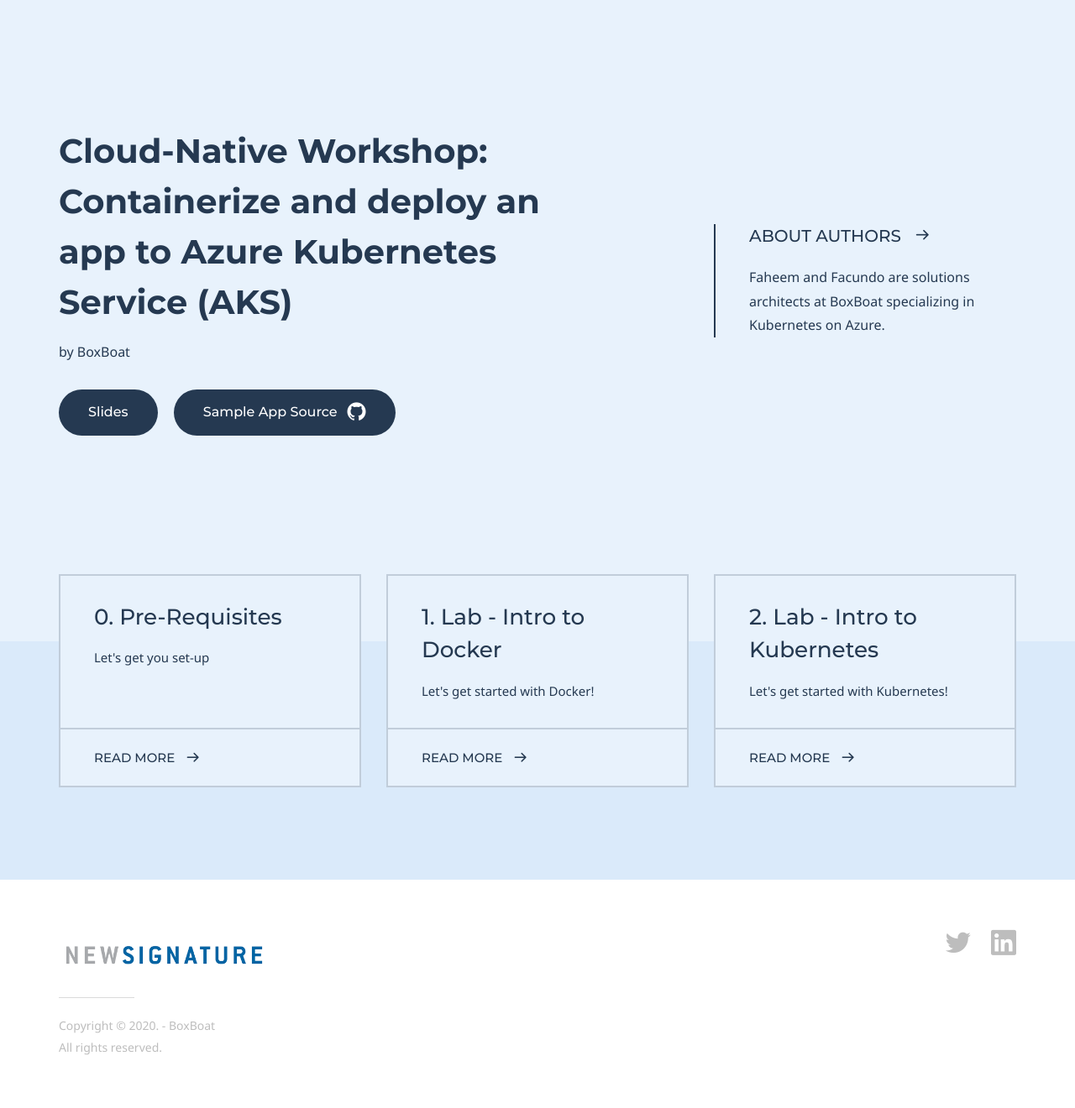
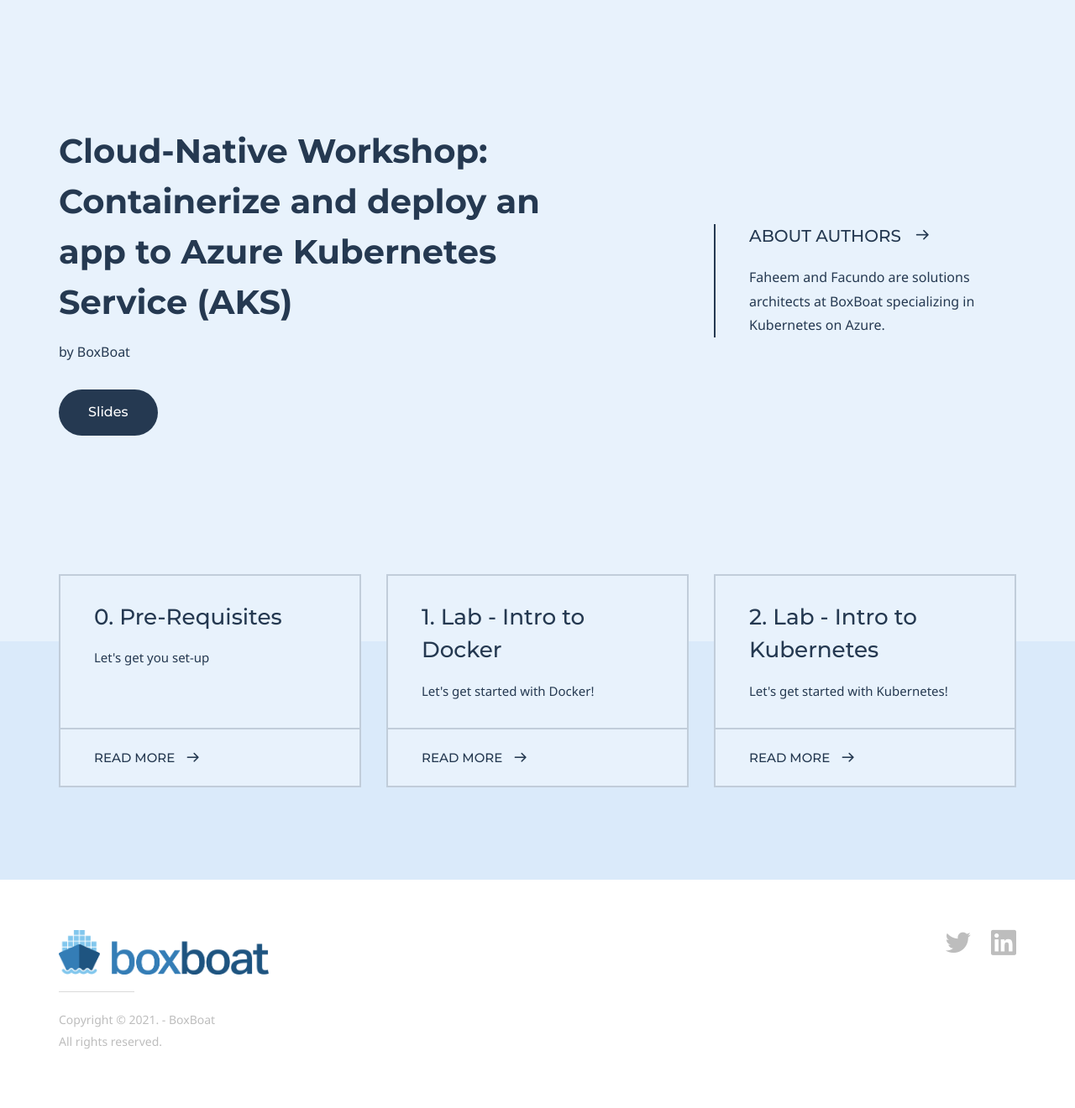
Before and after one commit to boxboat/aks-wkshp-1, a Jekyll site: the page built from index.md, in a window 1280 px wide. Shown: the whole page at 84% size. Built offline with Jekyll 4.4.1, drawn with Linux system fonts in a browser that asks for light colours; some web fonts are replaced.

```diff
--- a/_config.yml
+++ b/_config.yml
@@ -14,14 +14,14 @@ doks:
             logo:
                 text:
                 image: true
-            copyright: Copyright &copy; 2020. - BoxBoat <br>All rights reserved.
+            copyright: Copyright &copy; 2021. - BoxBoat <br>All rights reserved.
         social_list:
             - network_name: twitter
               profile_url: 'https://twitter.com/boxboat'
             - network_name: linkedin
               profile_url: 'https://www.linkedin.com/company/boxboat/'
     google_analytics:
-        tracking_code: UA-156571455-1
+        tracking_code:
     comments:
         disqus_forum_shortname: # Add your disqus forum shortname to activate comments
 
--- a/index.md
+++ b/index.md
@@ -8,12 +8,8 @@ title: "Cloud-Native Workshop: Containerize and deploy an app to Azure Kubernete
 description: by BoxBoat
 buttons:
     - content: Slides
-      url: '/slides/newsig-devops-workshop-slides.zip'
+      url: '/slides/boxboat-workshop-slides.zip'
       external_url: false
-    - icon: github
-      content: Sample App Source
-      url: 'https://github.com/onetug/Codecampster'
-      external_url: true
 
 # Author box
 author:
```
Also changed, not shown: doks-theme/assets/images/layout/logo-footer.png, doks-theme/assets/images/layout/logo.png.
